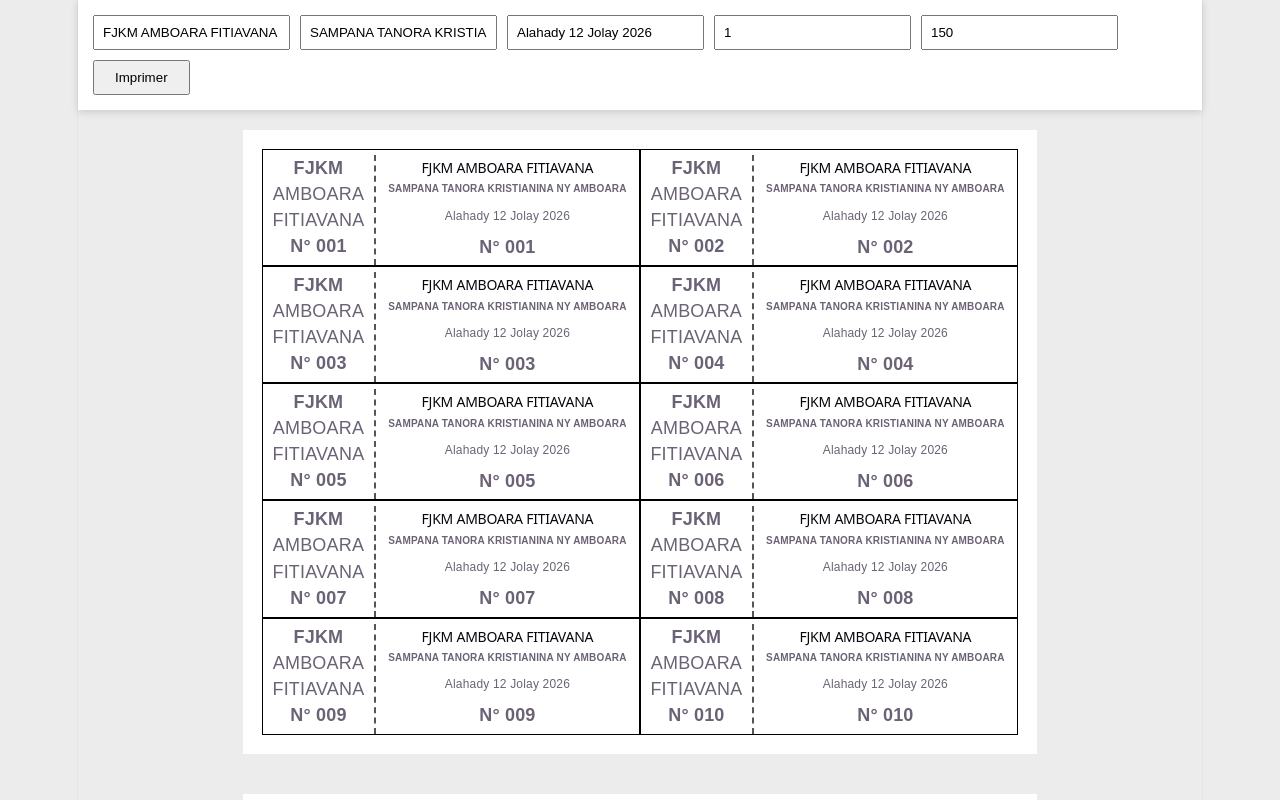
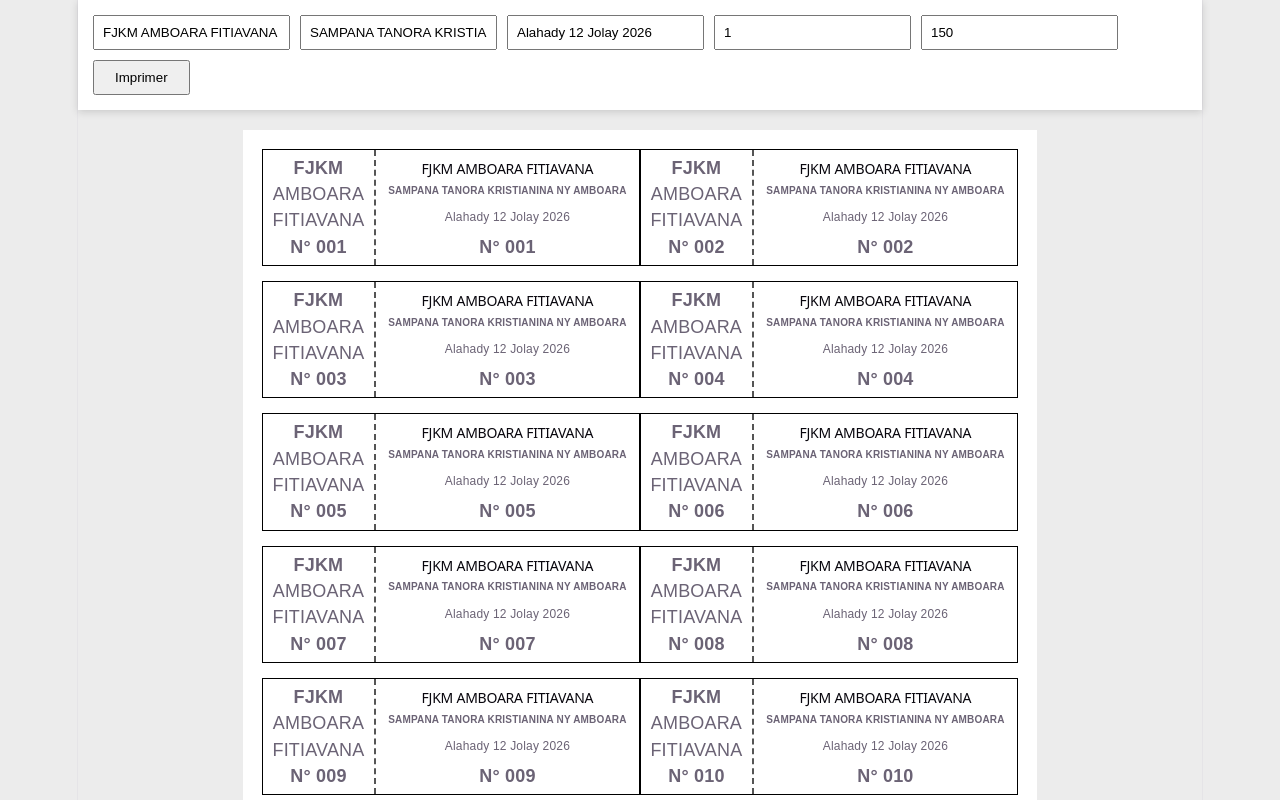
Before and after one commit to rarianaAina/ticket-generator, a React (Vite) app: page / in a window 1280 px wide. Shown: the top 800 px of the page. Built offline with nearby package versions, Linux system fonts and the light colour scheme.

Commit message:
css 10 billets

```diff
--- a/src/App.css
+++ b/src/App.css
@@ -16,7 +16,7 @@ body {
   display: flex;
   gap: 10px;
   flex-wrap: wrap;
-  box-shadow: 0 2px 8px rgba(0,0,0,.15);
+  box-shadow: 0 2px 8px rgba(0, 0, 0, .15);
   z-index: 100;
 }
 
@@ -31,12 +31,24 @@ body {
 
 .page {
   width: 210mm;
+  min-height: 297mm;
   margin: 20px auto;
+  padding: 5mm;
   background: white;
-  padding: 5mm;
+
   display: flex;
   flex-wrap: wrap;
   justify-content: space-between;
+  align-content: flex-start;
+  gap: 4mm 0;
+
+  page-break-after: always;
+  break-after: page;
+}
+
+.page:last-child {
+  page-break-after: auto;
+  break-after: auto;
 }
 
 .ticket {
@@ -46,19 +58,21 @@ body {
   display: flex;
 }
 
-.date {
-  font-size: 12px;
-  margin-bottom: 5px;
-}
-
 .stub {
-  margin-top: 5px;
   width: 30mm;
   border-right: 2px dashed #555;
+  padding: 5px;
+  display: flex;
+  flex-direction: column;
+  justify-content: space-between;
 }
 
 .main {
   width: 70mm;
+  padding: 5px;
+  display: flex;
+  flex-direction: column;
+  justify-content: space-between;
 }
 
 .stub h4,
@@ -69,7 +83,7 @@ p {
 }
 
 .main h2 {
-  margin-top: 10px;
+  margin-top: 6px;
   font-size: 14px;
   text-align: center;
 }
@@ -79,13 +93,19 @@ p {
   text-align: center;
 }
 
-.bottom {
-  display: flex;
-  justify-content: space-between;
-  align-items: end;
+.date {
+  font-size: 12px;
+  margin-bottom: 4px;
 }
 
-.bottom strong {
+.stub-bottom,
+.main-bottom {
+  display: flex;
+  flex-direction: column;
+}
+
+.stub-bottom strong,
+.main-bottom strong {
   font-size: 18px;
 }
 
@@ -100,13 +120,18 @@ p {
   }
 
   .page {
+    width: 210mm;
+    height: 297mm;
     margin: 0;
-    padding: 0;
-    width: 210mm;
-    gap: 0;
+    padding: 5mm;
+    gap: 4mm 0;
+
+    page-break-after: always;
+    break-after: page;
   }
 
-  .ticket {
-    margin: 0;
+  .page:last-child {
+    page-break-after: auto;
+    break-after: auto;
   }
 }
```
